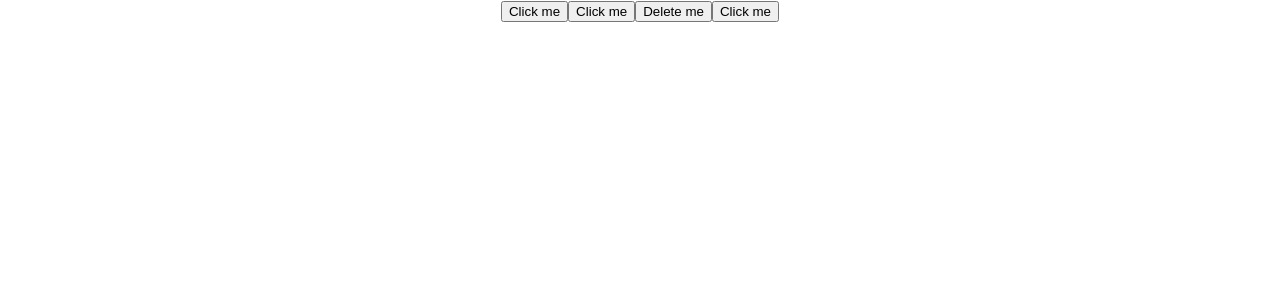
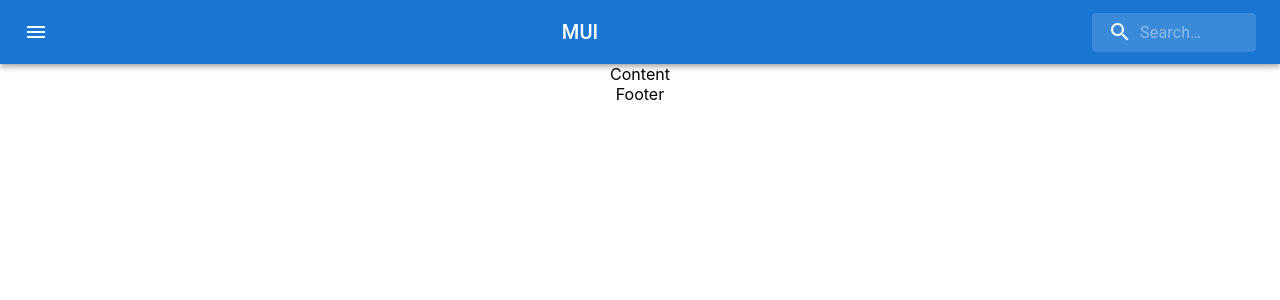
Before and after one commit to snitslab/ejilsonn, a React (Create React App) app: page / in a window 1280 px wide. Shown: the top 300 px of the page. Built offline with nearby package versions, Linux system fonts and the light colour scheme.

Commit message:
Day1 Update

```diff
--- a/package.json
+++ b/package.json
@@ -3,6 +3,10 @@
   "version": "0.1.0",
   "private": true,
   "dependencies": {
+    "@emotion/react": "^11.13.3",
+    "@emotion/styled": "^11.13.0",
+    "@mui/icons-material": "^6.1.5",
+    "@mui/material": "^6.1.5",
     "@testing-library/jest-dom": "^5.17.0",
     "@testing-library/react": "^13.4.0",
     "@testing-library/user-event": "^13.5.0",
--- a/src/App.js
+++ b/src/App.js
@@ -1,13 +1,11 @@
-import logo from './logo.svg';
+//import logo from './logo.svg';
 import './App.css';
+import Layout from './pages/Layout';
 
 function App() {
   return (
     <div className="App">
-      <button>Click me</button>
-      <button>Click me</button>
-      <button>Delete me</button>
-      <button>Click me</button>
+      <Layout/>
     </div>
   );
 }
--- /dev/null
+++ b/src/components/Header.jsx
@@ -0,0 +1,89 @@
+import * as React from 'react';
+import { styled, alpha } from '@mui/material/styles';
+import AppBar from '@mui/material/AppBar';
+import Box from '@mui/material/Box';
+import Toolbar from '@mui/material/Toolbar';
+import IconButton from '@mui/material/IconButton';
+import Typography from '@mui/material/Typography';
+import InputBase from '@mui/material/InputBase';
+import MenuIcon from '@mui/icons-material/Menu';
+import SearchIcon from '@mui/icons-material/Search';
+
+const Search = styled('div')(({ theme }) => ({
+  position: 'relative',
+  borderRadius: theme.shape.borderRadius,
+  backgroundColor: alpha(theme.palette.common.white, 0.15),
+  '&:hover': {
+    backgroundColor: alpha(theme.palette.common.white, 0.25),
+  },
+  marginLeft: 0,
+  width: '100%',
+  [theme.breakpoints.up('sm')]: {
+    marginLeft: theme.spacing(1),
+    width: 'auto',
+  },
+}));
+
+const SearchIconWrapper = styled('div')(({ theme }) => ({
+  padding: theme.spacing(0, 2),
+  height: '100%',
+  position: 'absolute',
+  pointerEvents: 'none',
+  display: 'flex',
+  alignItems: 'center',
+  justifyContent: 'center',
+}));
+
+const StyledInputBase = styled(InputBase)(({ theme }) => ({
+  color: 'inherit',
+  width: '100%',
+  '& .MuiInputBase-input': {
+    padding: theme.spacing(1, 1, 1, 0),
+    // vertical padding + font size from searchIcon
+    paddingLeft: `calc(1em + ${theme.spacing(4)})`,
+    transition: theme.transitions.create('width'),
+    [theme.breakpoints.up('sm')]: {
+      width: '12ch',
+      '&:focus': {
+        width: '20ch',
+      },
+    },
+  },
+}));
+
+export default function Header() {
+  return (
+    <Box sx={{ flexGrow: 1 }}>
+      <AppBar position="static">
+        <Toolbar>
+          <IconButton
+            size="large"
+            edge="start"
+            color="inherit"
+            aria-label="open drawer"
+            sx={{ mr: 2 }}
+          >
+            <MenuIcon />
+          </IconButton>
+          <Typography
+            variant="h6"
+            noWrap
+            component="div"
+            sx={{ flexGrow: 1, display: { xs: 'none', sm: 'block' } }}
+          >
+            MUI
+          </Typography>
+          <Search>
+            <SearchIconWrapper>
+              <SearchIcon />
+            </SearchIconWrapper>
+            <StyledInputBase
+              placeholder="Search…"
+              inputProps={{ 'aria-label': 'search' }}
+            />
+          </Search>
+        </Toolbar>
+      </AppBar>
+    </Box>
+  );
+}
--- /dev/null
+++ b/src/pages/Layout.jsx
@@ -0,0 +1,13 @@
+import Header from "../components/Header";
+
+function Layout(){
+    return(
+        <div>
+            <Header/>
+            <div>Content</div>
+            <div>Footer</div>
+        </div>
+    )
+}
+
+export default Layout;
```
Also changed, not shown: 1 other file (tests, documents, lock files or other folders).
